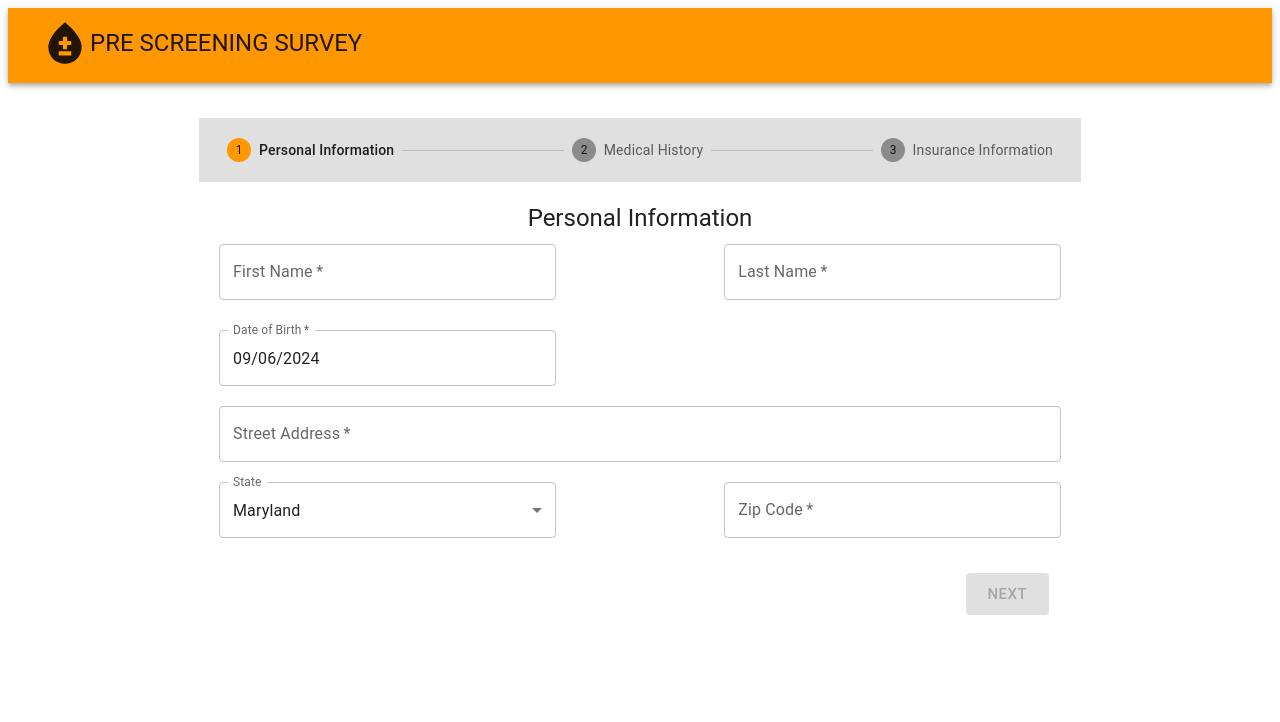
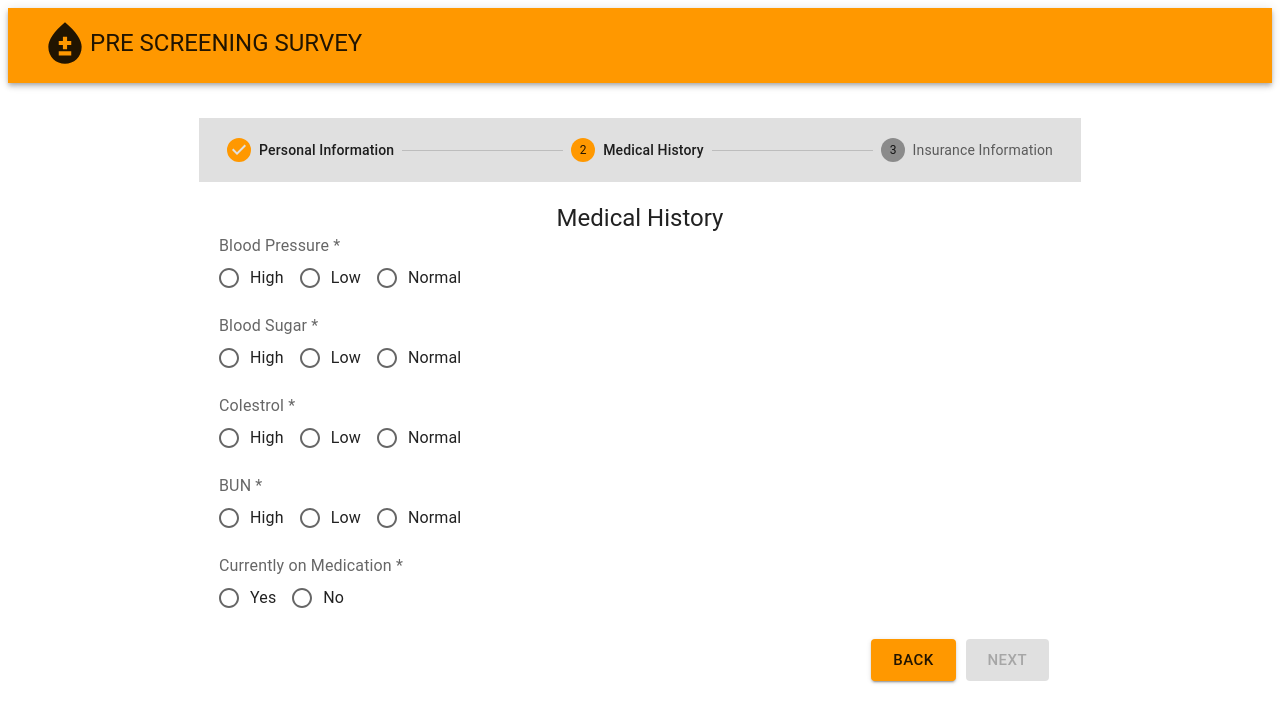
Before and after one commit to ajithKee/pre-screen-survey, a React (Create React App) app: page / in a window 1280 px wide. Shown: the top 722 px of the page. Built offline with nearby package versions, Linux system fonts and the light colour scheme; the HTML template or start-up script is replaced by a standard one.

Commit message:
Added Medical History

```diff
--- a/src/components/SurveyStepper.tsx
+++ b/src/components/SurveyStepper.tsx
@@ -34,7 +34,7 @@ const styles = {
  * Main stepper component.
  */
 function SurveyStepper() {
-   let [activeStep, setActiveStep] = useState(0);
+   let [activeStep, setActiveStep] = useState(1);
 
    let onBackButtonClick = useCallback(() => {
       setActiveStep(activeStep - 1);
--- /dev/null
+++ b/src/components/common/customFormFields/ControlledMuiRadioGroup.tsx
@@ -0,0 +1,51 @@
+import {FormControl, FormControlLabel, FormLabel, Radio, RadioGroup, Theme} from '@mui/material';
+import React from 'react';
+import {Controller, FieldValue} from "react-hook-form";
+import {SxProps} from "@mui/system";
+
+type ControlledMuiRadioGroupProp = {
+    name: string;
+    control: FieldValue<any>;
+    label: string;
+    options: string[];
+    sx?: SxProps<Theme>;
+    size?: 'small'|'medium';
+    required?: boolean;
+}
+
+function ControlledMuiRadioGroup({name, label, control, sx, size, required, options}: ControlledMuiRadioGroupProp) {
+    return (
+            <Controller
+                rules={{ required: true }}
+                control={control}
+                name={name}
+                render={({
+                             field: { onChange, value },
+                             fieldState: { error },
+                             formState,
+                         }) => (
+                    <FormControl>
+                        <FormLabel>{label} {required ? '*': ''}</FormLabel>
+                        <RadioGroup
+                            row
+                            value={value}
+                            onChange={(e) => {
+                                onChange(e);
+                            }}
+                        >
+                            {options.map((option: string, index: number) => (
+                                <FormControlLabel
+                                    key={index}
+                                    value={option}
+                                    control={<Radio size={size? size : undefined}/>}
+                                    label={option}
+                                />))}
+                        </RadioGroup>
+                    </FormControl>
+
+                )}
+            />
+    );
+}
+
+export default ControlledMuiRadioGroup;
--- /dev/null
+++ b/src/components/interfaces/medicalHistoryType.tsx
@@ -0,0 +1,15 @@
+export type MedicalHistoryInfo = {
+    BUN: string
+    'Blood Pressure': string;
+    'Blood Sugar': string;
+    Colestrol : string;
+    'Currently on Medication': string;
+};
+
+export const defaultMedicalHistoryInfo: MedicalHistoryInfo = {
+    BUN: '',
+    'Blood Pressure': '',
+    'Blood Sugar': '',
+    Colestrol :'',
+    'Currently on Medication': '',
+};
--- a/src/components/surveySteps/MedicalHistory.tsx
+++ b/src/components/surveySteps/MedicalHistory.tsx
@@ -2,9 +2,19 @@ import React from 'react';
 import { ReactJSXElement } from '@emotion/react/types/jsx-namespace';
 import { Box } from '@mui/material';
 import StepperNavButtons from '../common/StepperNavButtons';
+import ControlledMuiRadioGroup from "../common/customFormFields/ControlledMuiRadioGroup";
+import {useForm} from "react-hook-form";
+import {yupResolver} from "@hookform/resolvers/yup";
+import {medicalHistoryQuestions, MedicalHistoryQuestions} from "../../refData/medicalHistoryRef";
+import {defaultMedicalHistoryInfo, MedicalHistoryInfo} from "../interfaces/medicalHistoryType";
+import * as Yup from "yup";
+
 
 /* CSS Styles */
 const styles = {
+   questionsDiv: {
+      marginBottom: '15px',
+   },
    surveyStepperBodyButtons: {
       float: 'right',
    },
@@ -21,15 +31,51 @@ function MedicalHistory({
    onBackButtonClick,
    onNextButtonClick,
 }: MedicalHistoryProps): ReactJSXElement {
+
+   const validationSchema: Yup.ObjectSchema<MedicalHistoryInfo> = Yup.object().shape({
+      BUN: Yup.string().required('BUN selection is required'),
+      'Blood Pressure': Yup.string().required('Blood Pressure selection is required'),
+      'Blood Sugar': Yup.string().required('Blood Sugar selection is required'),
+      Colestrol : Yup.string().required('Colestrol selection is required'),
+      'Currently on Medication': Yup.string().required('Medication selection is required'),
+   });
+
+
+   /* Uses React Form Hook to control the form */
+   const {
+      control,
+      getValues,
+      formState: { errors, isValid },
+   } = useForm<MedicalHistoryInfo>({
+      mode: 'onChange',
+      defaultValues: defaultMedicalHistoryInfo,
+      resolver: yupResolver(validationSchema)
+   });
+
+   const saveAndContinue = () => {
+      let formValues = getValues();
+      onNextButtonClick();
+   };
+
    return (
       <>
+         {medicalHistoryQuestions.map((question, index) => {
+            let questionName = Object.keys(question)[0];
+            let options = Object.values(question)[0];
+            return (
+               <Box key={index} sx={styles.questionsDiv}>
+                  <ControlledMuiRadioGroup name={questionName} label={questionName} control={control} size={'medium'} required={true} options={options}/>
+               </Box>
+            );
+         })}
+
          <Box sx={styles.surveyStepperBodyButtons}>
             <StepperNavButtons
                stepIndex={activeStep}
                maxSteps={3}
-               disableNextButton={false}
+               disableNextButton={!isValid}
                onBackButtonClick={onBackButtonClick}
-               onNextButtonClick={onNextButtonClick}
+               onNextButtonClick={saveAndContinue}
             />
          </Box>
       </>
--- /dev/null
+++ b/src/refData/medicalHistoryRef.tsx
@@ -0,0 +1,11 @@
+export interface MedicalHistoryQuestions{
+    [key: string]: string[]
+}
+
+export const medicalHistoryQuestions: MedicalHistoryQuestions[] = [
+    {'Blood Pressure': ['High', 'Low', 'Normal']},
+    {'Blood Sugar': ['High', 'Low', 'Normal']},
+    {'Colestrol': ['High', 'Low', 'Normal']},
+    {'BUN': ['High', 'Low', 'Normal']},
+    {'Currently on Medication': ['Yes', 'No']},
+]
```
